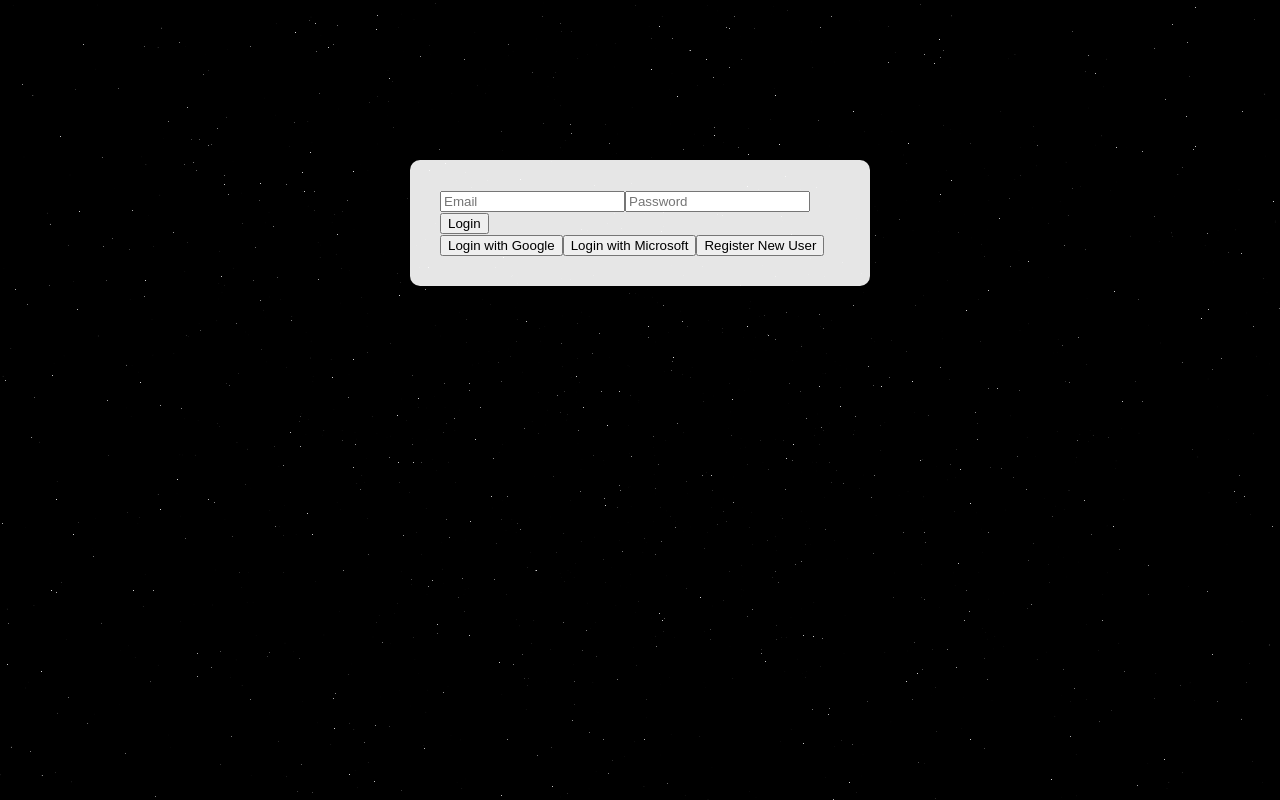
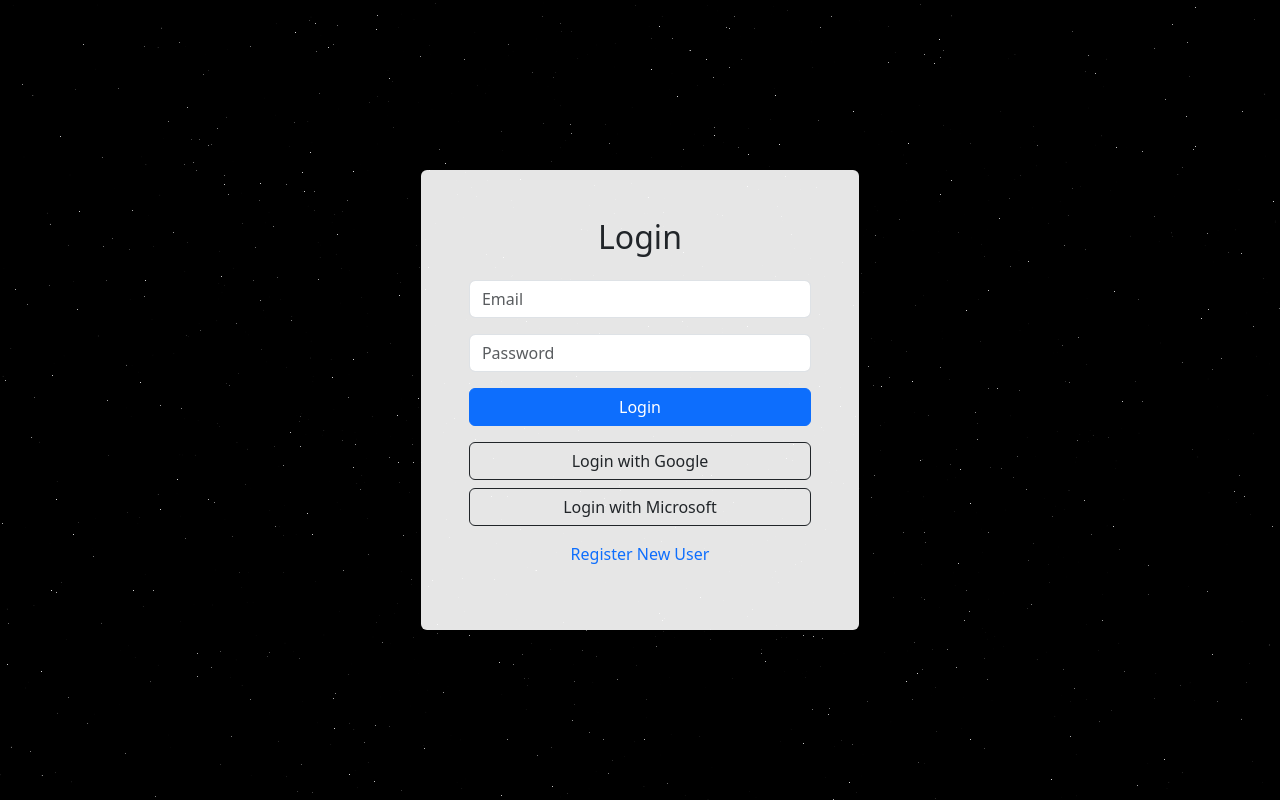
Before and after one commit to Nicolas-C-G/FRM-Login, a React (Create React App) app in the folder frontend/frm-login/: page / in a window 1280 px wide. Built offline with nearby package versions, Linux system fonts and the light colour scheme.

Commit message:
Login v2 with threejs backgound done

```diff
--- a/frontend/frm-login/package.json
+++ b/frontend/frm-login/package.json
@@ -10,6 +10,7 @@
     "@testing-library/react": "^16.3.0",
     "@testing-library/user-event": "^13.5.0",
     "axios": "^1.10.0",
+    "bootstrap": "^5.3.7",
     "jwt-decode": "^4.0.0",
     "react": "^19.1.0",
     "react-dom": "^19.1.0",
--- a/frontend/frm-login/src/App.css
+++ b/frontend/frm-login/src/App.css
@@ -36,3 +36,26 @@
     transform: rotate(360deg);
   }
 }
+
+body.login-bg {
+  background-color: black;
+  margin: 0;
+  padding: 0;
+  font-family: 'Segoe UI', sans-serif;
+  overflow: hidden;
+}
+
+@keyframes fadeIn {
+  from {
+    opacity: 0;
+    transform: translateY(20px);
+  }
+  to {
+    opacity: 1;
+    transform: none;
+  }
+}
+
+.login-card {
+  animation: fadeIn 1s ease-out;
+}
--- a/frontend/frm-login/src/App.js
+++ b/frontend/frm-login/src/App.js
@@ -4,6 +4,7 @@ import OAuthCallback from "./components/OAuthCallback";
 import Dashboard from "./components/Dashboard";
 import RegisterForm from "./components/RegisterForm";
 import  { jwtDecode } from "jwt-decode";
+import 'bootstrap/dist/css/bootstrap.min.css';
 
 const PrivateRoute = ({ children }) => {
   const token = localStorage.getItem("token");
--- a/frontend/frm-login/src/components/LoginForm.js
+++ b/frontend/frm-login/src/components/LoginForm.js
@@ -26,38 +26,62 @@ function LoginForm() {
   };
 
   return (
-    <div style={{ position: "relative", height: "100vh", overflow: "hidden" }}>
+    <div className="d-flex align-items-center justify-content-center vh-100 position-relative">
       <ThreeBackground />
 
-      <div style={{
-        position: "relative",
-        zIndex: 1,
-        maxWidth: 400,
-        margin: "0 auto",
-        top: "20%",
-        padding: 30,
-        background: "rgba(255,255,255,0.9)",
-        borderRadius: 10,
-        boxShadow: "0 0 10px rgba(0,0,0,0.3)"
-      }}>
-
+      <div
+        className="p-5 rounded shadow-lg position-relative"
+        style={{
+          backgroundColor: "rgba(255, 255, 255, 0.9)",
+          zIndex: 1,
+          minWidth: "350px",
+        }}
+      >
+        <h2 className="text-center mb-4">Login</h2>
         <form onSubmit={handleLogin}>
-          <input type="text" value={email} onChange={e => setUsername(e.target.value)} placeholder="Email" />
-          <input type="password" value={password} onChange={e => setPassword(e.target.value)} placeholder="Password" />
-          <button type="submit">Login</button>
+          <div className="mb-3">
+            <input
+              type="text"
+              className="form-control"
+              value={email}
+              onChange={(e) => setUsername(e.target.value)}
+              placeholder="Email"
+              required
+            />
+          </div>
+          <div className="mb-3">
+            <input
+              type="password"
+              className="form-control"
+              value={password}
+              onChange={(e) => setPassword(e.target.value)}
+              placeholder="Password"
+              required
+            />
+          </div>
+          <button type="submit" className="btn btn-primary w-100 mb-3">
+            Login
+          </button>
         </form>
 
-        <button onClick={() => window.location.href = "http://localhost:8000/auth/google"}>
+        <button
+          className="btn btn-outline-dark w-100 mb-2"
+          onClick={() => (window.location.href = "http://localhost:8000/auth/google")}
+        >
           Login with Google
         </button>
-
-        <button onClick={() => window.location.href = "http://localhost:8000/auth/microsoft"}>
+        <button
+          className="btn btn-outline-dark w-100 mb-3"
+          onClick={() => (window.location.href = "http://localhost:8000/auth/microsoft")}
+        >
           Login with Microsoft
         </button>
 
-        <Link to="/register">
-          <button>Register New User</button>
-        </Link>
+        <p className="text-center">
+          <Link to="/register" className="text-decoration-none">
+            Register New User
+          </Link>
+        </p>
       </div>
     </div>
   );
```
Also changed, not shown: 1 other file (tests, documents, lock files or other folders).
